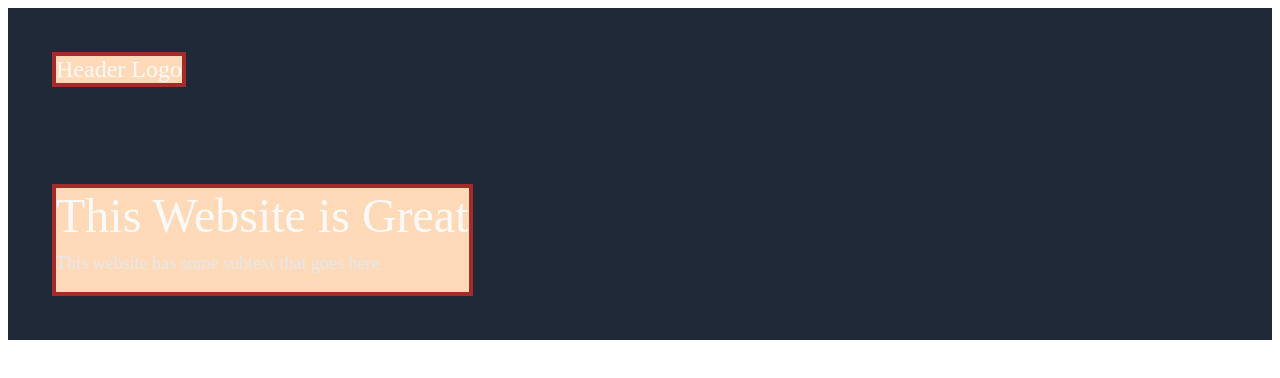
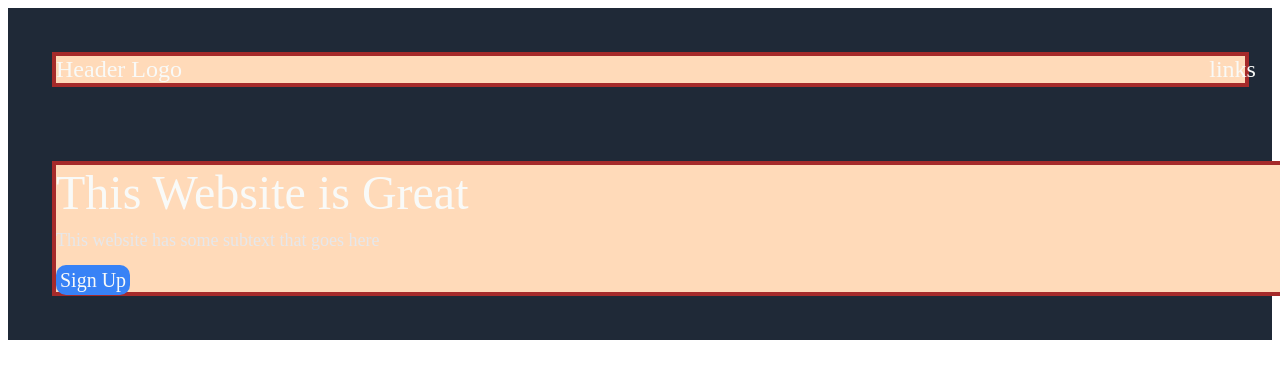
Before and after one commit to Paramveer432/Landing-Page-Odin, a plain HTML site: page index.html in a window 1280 px wide. Drawn offline with Linux system fonts and the light colour scheme.

Commit message:
got further into the first section
figured out how to get to links and added it to the section now starting
to work on the image part

```diff
--- a/index.html
+++ b/index.html
@@ -10,12 +10,16 @@
     <div class="Container1">
         <div class="FirstLine">
             <span>Header Logo</span>
+            <span1>links</span1>
         </div>
 
         <div class="SecondLine">
             <span>This Website is Great</span>
             <p>This website has some subtext that goes here</p>
+            <span1>Sign Up</span1>
         </div>
+
+
     </div>
 </body>
 </html>
--- a/styles.css
+++ b/styles.css
@@ -15,6 +15,9 @@
     background: peachpuff;
     border: 4px solid brown;
     margin: 28px;
+    padding: 0px;
+    float: right;
+   width: 96.5%;
 }
 
 .Container1 .FirstLine span {
@@ -22,8 +25,18 @@
     color: #F9FAF8;
 }
 
+.Container1 .FirstLine span1 {
+    font-size: 24px;
+    color: #F9FAF8;
+    float: right;
+    width: 3%;
+}
+
+
 .Container1 .SecondLine  {
    align-self: flex-start;
+   float: right;
+   width: 100%;
 }
 
 .Container1 .SecondLine p {
@@ -37,3 +50,11 @@
     font-size: 48px;
     color: #F9FAF8;
 }
+
+.Container1 .SecondLine span1 {
+    background-color: #3882F6;
+    font-size: 20px;
+    color: #F9FAF8;
+    border-radius: 10px;
+    padding:4px;
+}
```
